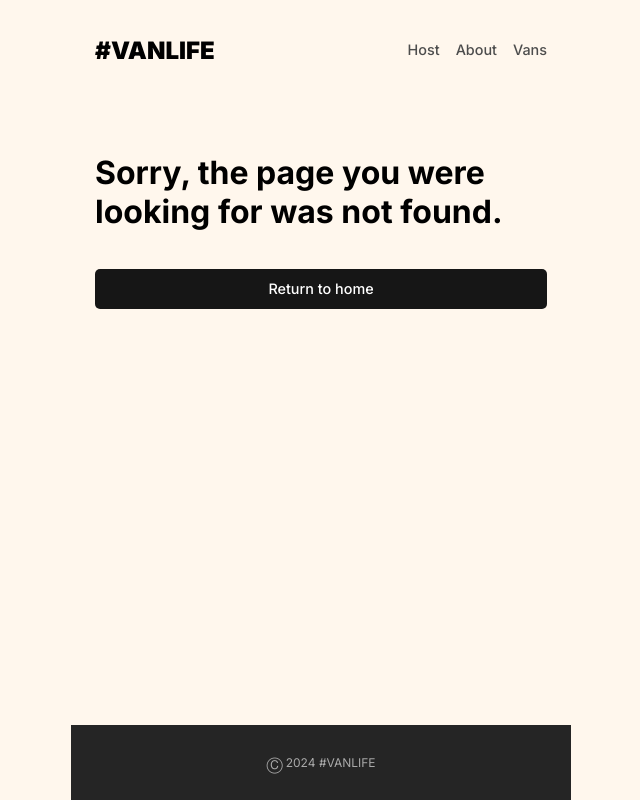
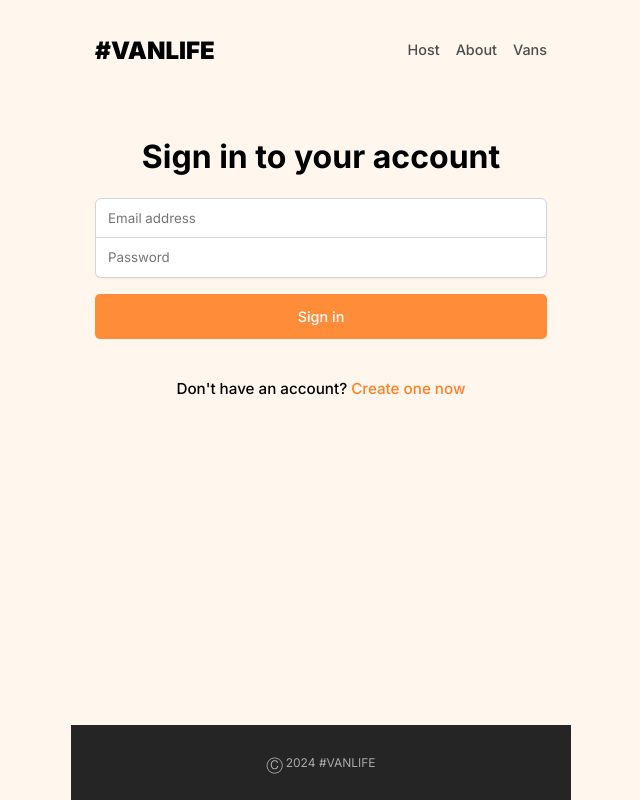
Before and after one commit to SOCRAMBLLE/van-life, a React (Vite) app: page /login in a window 1280 px wide. Before the commit this address had no page. Shown: the whole page, without its empty margins (319-959 px from the left). Built offline with nearby package versions, Linux system fonts and the light colour scheme; what miragejs would draw is missing.

Commit message:
Added login page

```diff
--- a/src/App.jsx
+++ b/src/App.jsx
@@ -1,30 +1,41 @@
-import { BrowserRouter, Routes, Route } from "react-router-dom";
+import {
+  Route,
+  createBrowserRouter,
+  createRoutesFromElements,
+  RouterProvider,
+} from "react-router-dom";
 import Layout from "./components/layout";
 import Home from "./pages/home";
 import About from "./pages/about";
-import Vans from "./pages/vans";
+import Vans, { loader as vansLoader } from "./pages/vans";
 import VanDetail from "./pages/van-detail";
 import HostLayout from "./pages/host/layout";
 import Dashboard from "./pages/host/dashboard";
 import Income from "./pages/host/income";
 import Reviews from "./pages/host/reviews";
 import EditVans from "./pages/host/editvans";
-import NotFound from "./pages/error-page";
+import { NotFound, ErrorPage } from "./pages/error-page";
 import "./server";
 import EditVanDetails from "./pages/host/editvans-details";
 import HostVanInfo from "./pages/host/details";
 import HostVanPricing from "./pages/host/pricing";
 import HostVanPhotos from "./pages/host/photos";
+import LoginPage from "./pages/login";
 
 function App() {
-  return (
-    <BrowserRouter>
-      <Routes>
+  const router = createBrowserRouter(
+    createRoutesFromElements(
       <Route path="/" element={<Layout />}>
         <Route index element={<Home />} />
         <Route path="about" element={<About />} />
+        <Route path="login" element={<LoginPage />} />
         <Route path="vans">
-            <Route index element={<Vans />} />
+          <Route
+            index
+            element={<Vans />}
+            loader={vansLoader}
+            errorElement={<ErrorPage />}
+          />
           <Route path=":id" element={<VanDetail />} />
         </Route>
         <Route path="host" element={<HostLayout />}>
@@ -42,9 +53,9 @@ function App() {
         </Route>
         <Route path="*" element={<NotFound />} />
       </Route>
-      </Routes>
-    </BrowserRouter>
+    )
   );
+  return <RouterProvider router={router} />;
 }
 
 export default App;
--- a/src/index.css
+++ b/src/index.css
@@ -304,3 +304,63 @@ body {
   font-weight: 500;
   cursor: pointer;
 }
+
+.error-page--block {
+  border: solid 1px #858585;
+  border-radius: 5px;
+  padding: 1rem;
+  margin: 0 1rem 1rem;
+  text-align: center;
+}
+
+.login-page--container {
+  width: 100%;
+  padding: 1rem 1.5rem;
+  display: flex;
+  flex-direction: column;
+  align-items: center;
+}
+.login-page--container form {
+  width: 100%;
+  display: flex;
+  flex-direction: column;
+}
+.login-page--container form > input {
+  border: 1px solid rgba(209, 213, 219);
+  height: 40px;
+  text-indent: 10px;
+  font-family: "Inter", sans-serif;
+  box-shadow: 0px 1px 2px rgba(0, 0, 0, 0.05);
+  font-weight: 400;
+}
+.login-page--container form > input:first-of-type {
+  border-radius: 6px 6px 0px 0px;
+}
+
+.login-page--container form > input:last-of-type {
+  border-radius: 0px 0px 6px 6px;
+  border-top: none;
+}
+.login-page--container form button {
+  margin-top: 1rem;
+  height: 45px;
+  border-radius: 5px;
+  background-color: #ff8c38;
+  color: white;
+  border: none;
+  font-family: "Inter", sans-serif;
+  font-size: 0.9rem;
+  font-weight: 500;
+  cursor: pointer;
+}
+
+.login-page--signup-text {
+  margin-top: 2.5rem;
+  font-weight: 500;
+  font-size: 0.95rem;
+}
+
+.login-page--signup-text a {
+  color: #fd8026;
+  text-decoration: none;
+}
--- a/src/pages/error-page.jsx
+++ b/src/pages/error-page.jsx
@@ -1,6 +1,6 @@
-import { Link } from "react-router-dom";
+import { Link, useRouteError } from "react-router-dom";
 
-export default function NotFound() {
+export function NotFound() {
   return (
     <main className="error-page--container">
       <h1>Sorry, the page you were looking for was not found.</h1>
@@ -10,3 +10,25 @@ export default function NotFound() {
     </main>
   );
 }
+
+export function ErrorPage() {
+  const error = useRouteError();
+  console.log(error);
+  return (
+    <main className="error-page--container">
+      <h1>Sorry, there was an error!</h1>
+      <div className="error-page--block">
+        <p>
+          <strong>ERROR: </strong>
+          {error.message}
+        </p>
+        <pre>
+          {error.status} - {error.statusText}
+        </pre>
+      </div>
+      <Link to={"/"}>
+        <button>Return to home</button>
+      </Link>
+    </main>
+  );
+}
--- /dev/null
+++ b/src/pages/login.jsx
@@ -0,0 +1,48 @@
+import { useState } from "react";
+import { Link } from "react-router-dom";
+
+export default function LoginPage() {
+  const [loginFormData, setLoginFormData] = useState({
+    email: "",
+    password: "",
+  });
+
+  function handleSubmit(e) {
+    e.preventDefault();
+    console.log(loginFormData);
+  }
+
+  function handleChange(e) {
+    const { name, value } = e.target;
+    setLoginFormData((prev) => ({
+      ...prev,
+      [name]: value,
+    }));
+  }
+
+  return (
+    <div className="login-page--container">
+      <h1>Sign in to your account</h1>
+      <form onSubmit={handleSubmit}>
+        <input
+          name="email"
+          onChange={handleChange}
+          type="email"
+          placeholder="Email address"
+          value={loginFormData.email}
+        />
+        <input
+          name="password"
+          onChange={handleChange}
+          type="password"
+          placeholder="Password"
+          value={loginFormData.password}
+        />
+        <button>Sign in</button>
+      </form>
+      <p className="login-page--signup-text">
+        {"Don't"} have an account? <Link>Create one now</Link>
+      </p>
+    </div>
+  );
+}
--- a/src/pages/vans.jsx
+++ b/src/pages/vans.jsx
@@ -1,30 +1,22 @@
-import { useEffect, useState } from "react";
 import VanCard from "../components/vanCard";
-import { useSearchParams } from "react-router-dom";
+import { useLoaderData, useSearchParams } from "react-router-dom";
 import { getVans } from "../lib/getVans";
 
+export function loader() {
+  return getVans();
+}
+
 export default function Vans() {
-  const [vansData, setVansData] = useState(null);
   const [vanFilter, setVanFilter] = useSearchParams();
-  const [error, setError] = useState(null);
+  // const [error, setError] = useState(null);
   const typeFilter = vanFilter.get("type");
-
-  useEffect(() => {
-    async function loadVans() {
-      try {
-        const data = await getVans();
-        setVansData(data);
-      } catch (err) {
-        setError(err);
-      }
-    }
-    loadVans();
-  }, []);
+  const vansData = useLoaderData();
 
   const filteredVans = typeFilter
     ? vansData?.filter((van) => van.type === typeFilter)
     : vansData;
 
+  // filter for Links
   // function genNewFilterParam(key, value) {
   //   const filterParam = new URLSearchParams(vanFilter);
   //   if (!value) {
@@ -46,9 +38,9 @@ export default function Vans() {
     });
   }
 
-  if (error) {
-    return <h1 className="loading">There was an error: {error.message}</h1>;
-  }
+  // if (error) {
+  //   return <h1 className="loading">There was an error: {error.message}</h1>;
+  // }
 
   return (
     <main className="vanspage--container">
--- a/src/server.js
+++ b/src/server.js
@@ -73,8 +73,8 @@ export default createServer({
 
     // eslint-disable-next-line no-unused-vars
     this.get("/vans", (schema, request) => {
-      // return new Response(400, {}, { error: "Error fetching data" });
-      return schema.vans.all();
+      throw Error({ status: 400, message: "Error fetching data" });
+      // return schema.vans.all();
     });
 
     this.get("/vans/:id", (schema, request) => {
```
Lines whose indentation alone changed are shown as unchanged.
